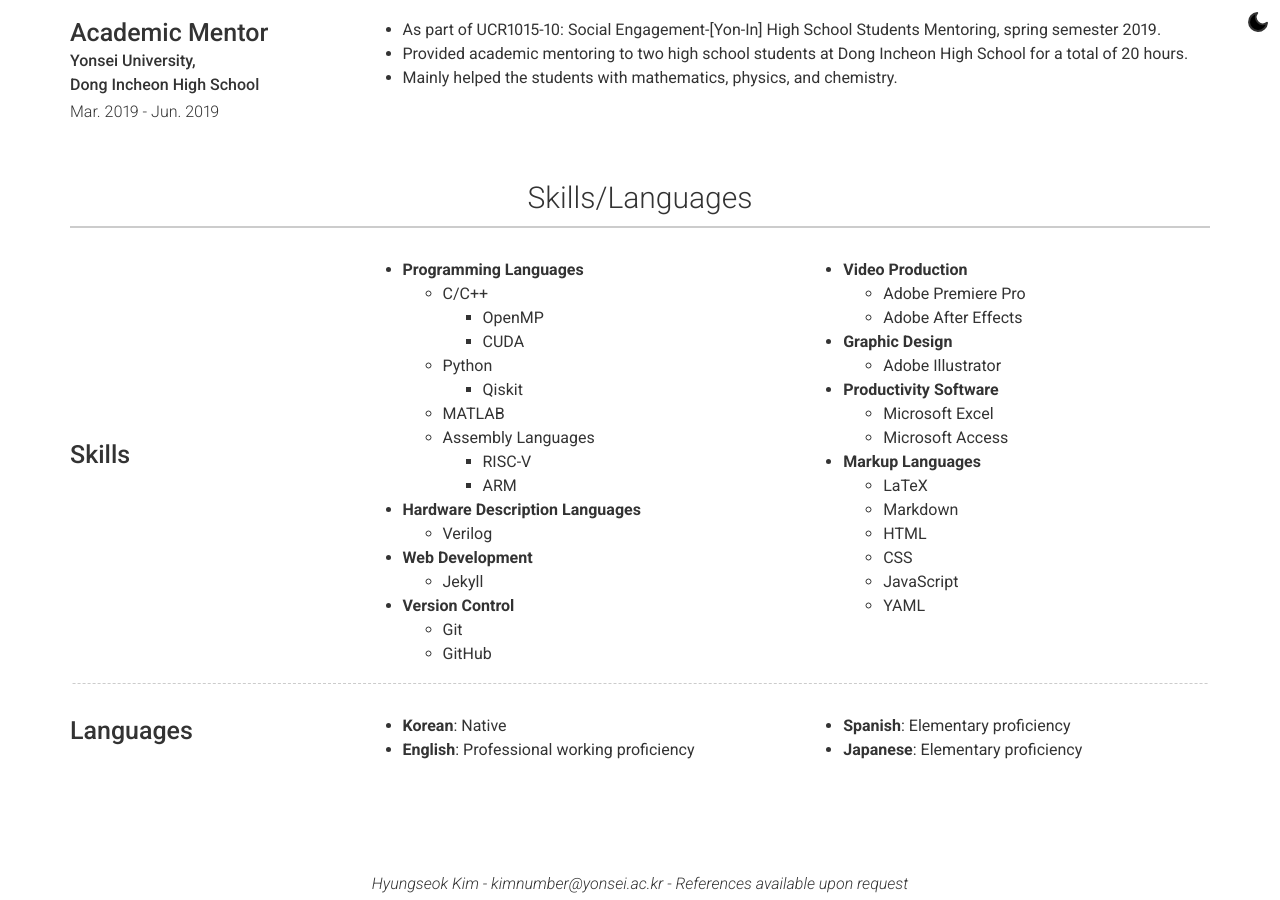
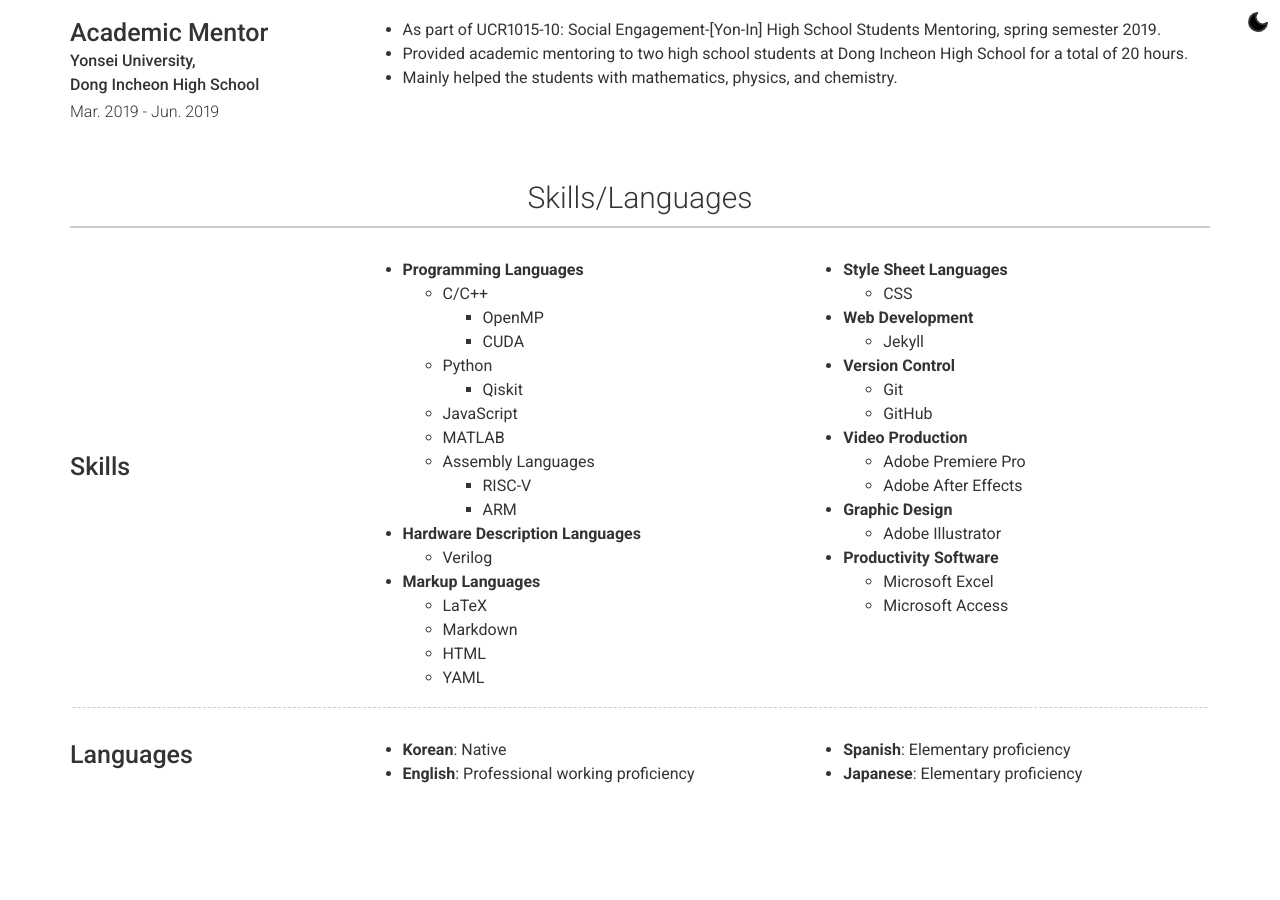
Before and after one commit to fluorite42/deprecated-website, a Jekyll site: the page built from index.markdown, in a window 1280 px wide and 900 px high, scrolled down 5087 px. Built offline with Jekyll 4.4.1, drawn with Linux system fonts in a browser that asks for light colours; nearby versions of some CDN libraries; some of the changed lines change nothing that is shown.

Commit message:
MOD Skills

```diff
--- a/_data/skills.yml
+++ b/_data/skills.yml
@@ -12,18 +12,26 @@ content:
                   - CUDA
                 - Python
                   - Qiskit
+                - JavaScript
                 - MATLAB
                 - Assembly Languages
                   - RISC-V
                   - ARM
               - **Hardware Description Languages**
                 - Verilog
+              - **Markup Languages**
+                - LaTeX
+                - Markdown
+                - HTML
+                - YAML
+          - name: |
+              - **Style Sheet Languages**
+                - CSS
               - **Web Development**
                 - Jekyll
               - **Version Control**
                 - Git
                 - GitHub
-          - name: |
               - **Video Production**
                 - Adobe Premiere Pro
                 - Adobe After Effects
@@ -32,13 +40,6 @@ content:
               - **Productivity Software**
                 - Microsoft Excel
                 - Microsoft Access
-              - **Markup Languages**
-                - LaTeX
-                - Markdown
-                - HTML
-                - CSS
-                - JavaScript
-                - YAML
         border: weak
 
       - layout: left
```
